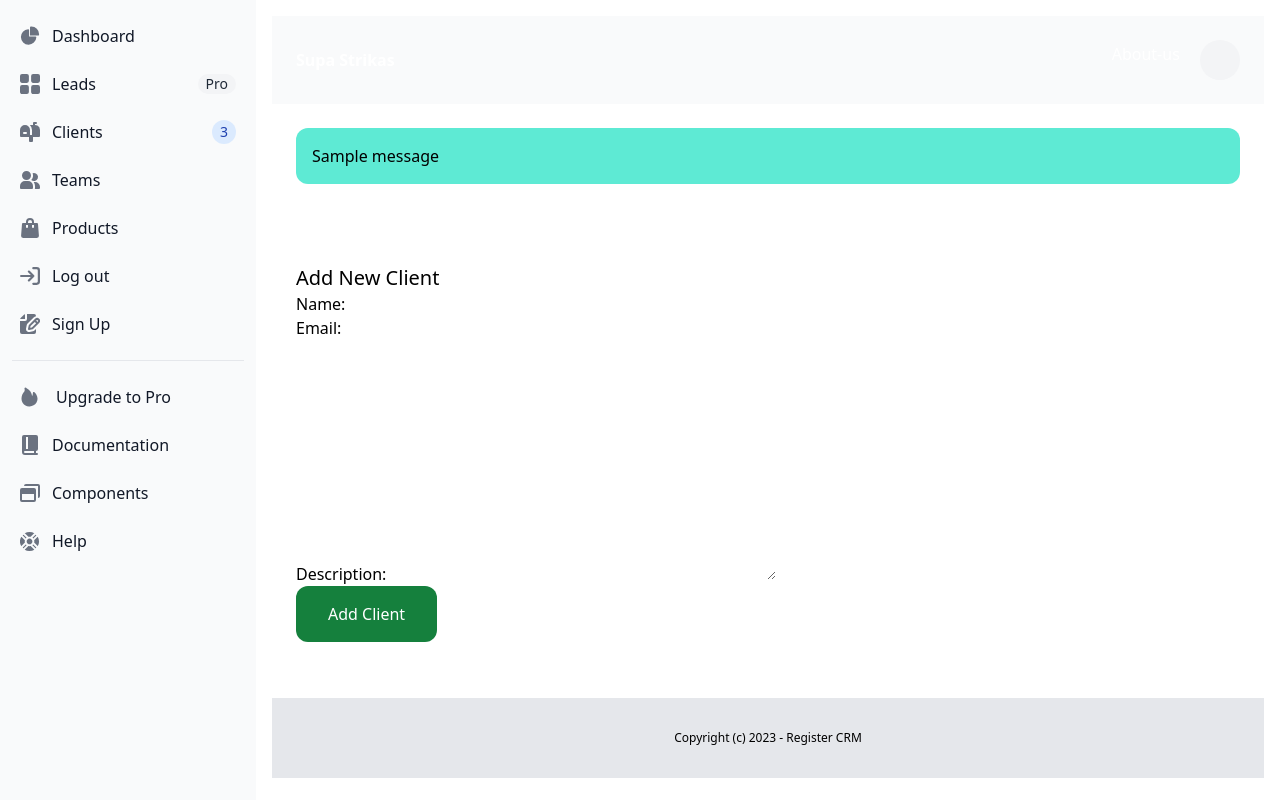
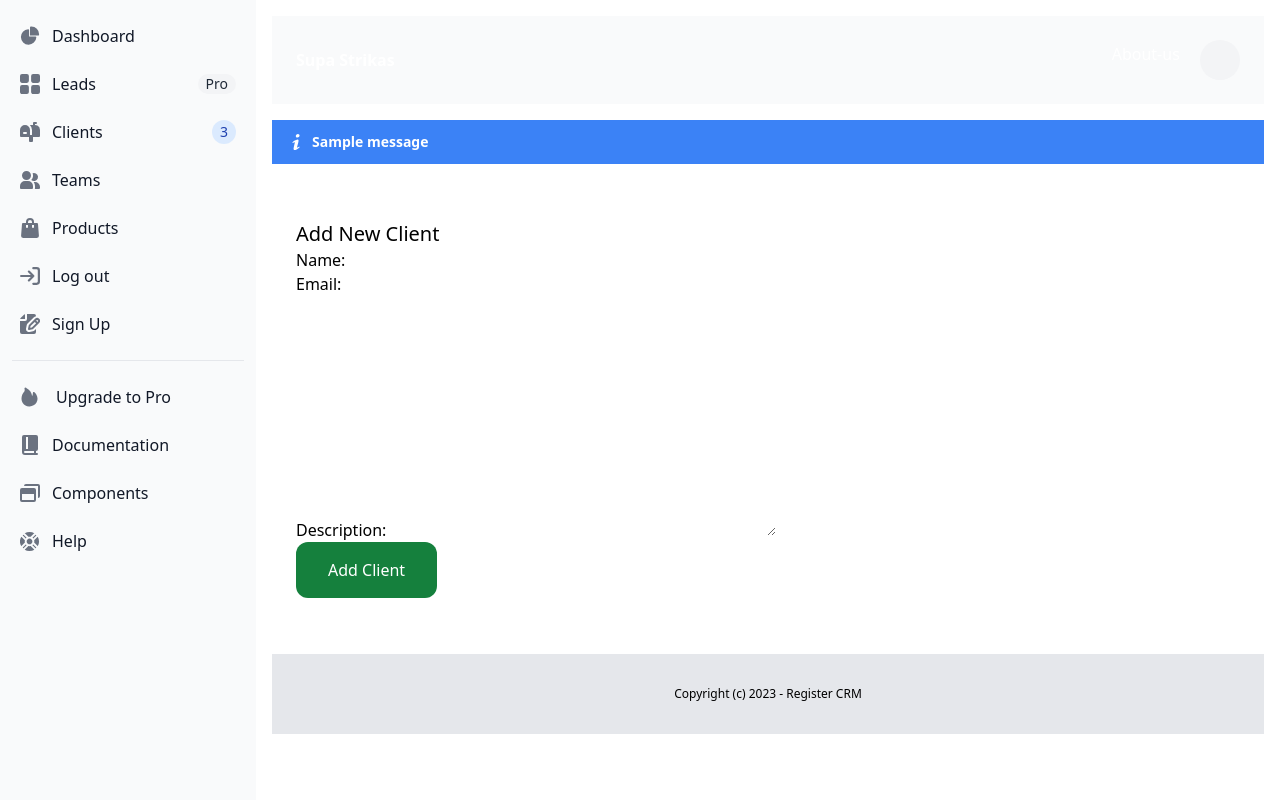
Before and after one commit to Thaiwhoe/Register-CRM, a Django app: page /dashboard/clients/add/ in a window 1280 px wide. Run offline with Django 4.2, Linux system fonts and the light colour scheme; a user stored in the database is signed in; data comes from the database, SQL or seed files in the repository; both versions use the stored data as it was after the commit; one stand-in notice (Sample message) is shown; style sheets or scripts are compiled from the project's sources; some libraries are stand-ins or nearby versions.

Commit message:
IMP - improved the alerts

```diff
--- a/registercrm/client/templates/client/add_client.html
+++ b/registercrm/client/templates/client/add_client.html
@@ -4,23 +4,31 @@
 
 {% block content %}
 
-    {% if team.plan.max_clients > team.clients.all|length %}
+
 <div class="p-4 sm:ml-64">
     <div class="py-6 px-6">
             <h1 class="text-xl">Add New Client</h1>
 
+            {% if team.plan.max_clients > team.clients.all|length %}
             <form action="." method="post">
                 {% csrf_token %}
 
                 {{ form.as_p}}
                 <button class="py-4 px-8 bg-green-700 text-white rounded-xl">Add Client</button>
             </form>
+
+            {% else %}
+                <div role="alert">
+                    <div class="bg-red-500 text-white font-bold rounded-t mt-4 px-4 py-2">
+                    Warning
+                    </div>
+                    <div class="border border-t-0 border-red-400 rounded-b bg-red-100 px-4 py-3 text-red-700">
+                    <p>You have reached your limit. Kindly upgrade your plan.</p>
                     </div>
                 </div>
-    {% else %}
-        <div class="text-center mt-6 px-6 py-8 bg-red-400 rounded-xl text-white">
-            <p>You cannot add a new client. Kindly upgrade your plan</p>
+            {% endif %}
     </div>
-    {% endif %}
+</div>
+
 
 {% endblock %}
--- a/registercrm/core/templates/core/base.html
+++ b/registercrm/core/templates/core/base.html
@@ -16,15 +16,14 @@
             {% include 'core/partials/nav.html' %}
 
             {% if messages %}
-                <div class="py-6 px-6 text-grey">
+                <div class="mt-4 flex items-center bg-blue-500 text-white text-sm font-bold px-4 py-3" role="alert">
+                    <svg class="fill-current w-4 h-4 mr-2" xmlns="http://www.w3.org/2000/svg" viewBox="0 0 20 20"><path d="M12.432 0c1.34 0 2.01.912 2.01 1.957 0 1.305-1.164 2.512-2.679 2.512-1.269 0-2.009-.75-1.974-1.99C9.789 1.436 10.67 0 12.432 0zM8.309 20c-1.058 0-1.833-.652-1.093-3.524l1.214-5.092c.211-.814.246-1.141 0-1.141-.317 0-1.689.562-2.502 1.117l-.528-.88c2.572-2.186 5.531-3.467 6.801-3.467 1.057 0 1.233 1.273.705 3.23l-1.391 5.352c-.246.945-.141 1.271.106 1.271.317 0 1.357-.392 2.379-1.207l.6.814C12.098 19.02 9.365 20 8.309 20z"/></svg>
                     {% for message in messages %}
-                        <div class="py-4 px-4 bg-teal-300 rounded-xl">
-                            {{ message }}
-                        </div>
+                        <p>{{message}}</p>
                     {% endfor %}
                 </div>
+            {% endif %}
 
-            {% endif %}
         </div>
         <!-- Sidebar -->
         {% if request.user.is_authenticated %}
--- a/registercrm/lead/templates/lead/add_lead.html
+++ b/registercrm/lead/templates/lead/add_lead.html
@@ -15,9 +15,10 @@
                 <button class="py-4 px-8 bg-green-700 text-white rounded-xl">Add Lead</button>
             </form>
         {% else %}
-            <div class="text-center mt-6 px-6 py-8 bg-red-400 rounded-xl text-white">
-                <p>You have reached your limit. Kindly upgrade your plan</p>
+            <div class="text-center mt-6 px-6 py-8 bg-blue-400 rounded-xl text-white">
+                <p>You have reached your limit. Kindly upgrade your planer</p>
             </div>
+
         {% endif %}
     </div>
 </div>
```
Also changed, not shown: registercrm/core/templates/core/index.html (+9 -6 lines), registercrm/lead/templates/lead/lead_form.html (+8 -3 lines), registercrm/db.sqlite3. Lines whose indentation alone changed are shown as unchanged.
